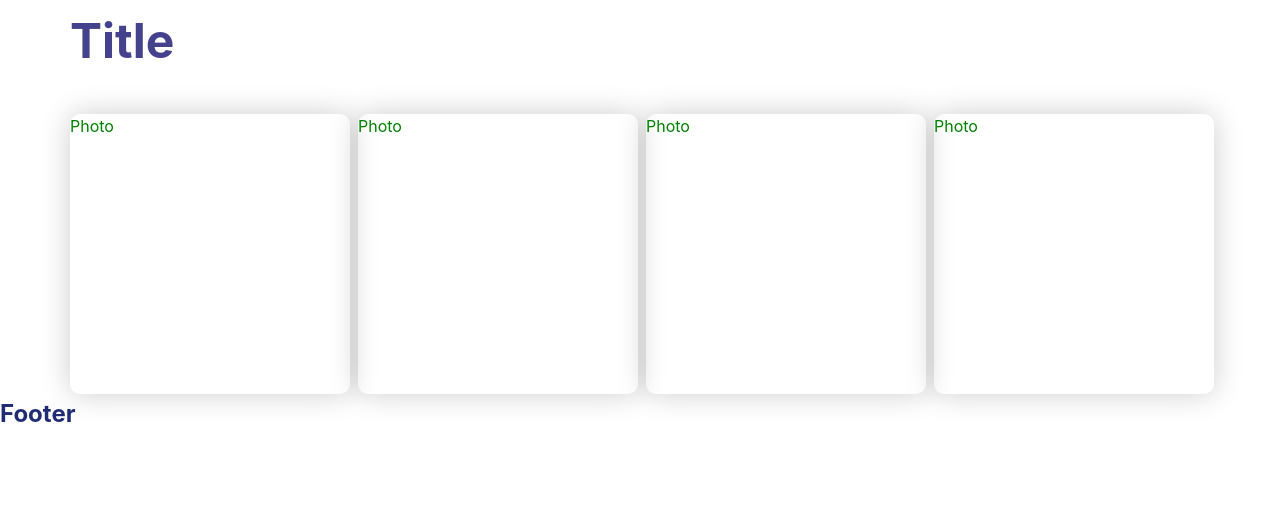
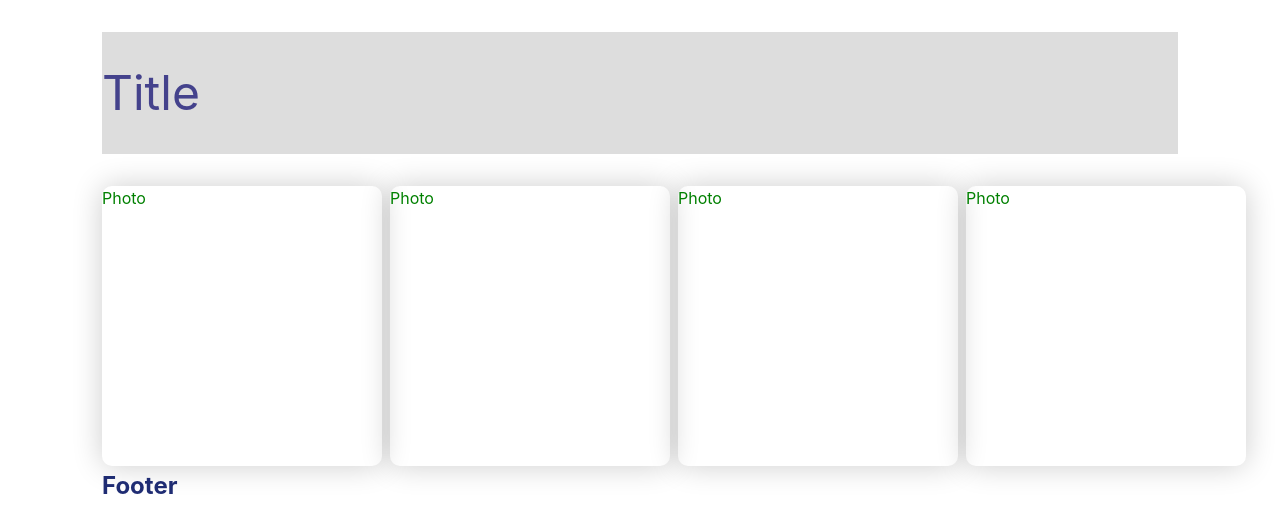
Before and after one commit to jjunior96/portfolio-test, a Gatsby site: page / in a window 1280 px wide. Built offline with nearby package versions, Linux system fonts and the light colour scheme; Gatsby itself is replaced by a stand-in of ours.

Commit message:
chore: refatoration Layout

```diff
--- a/src/components/Header/index.js
+++ b/src/components/Header/index.js
@@ -1,10 +1,12 @@
 import React from 'react';
+
+import HeaderTitle from '../HeaderTitle';
 
 import * as S from './styled';
 
 const Header = () => (
   <S.HeaderWrapper>
-    <S.HeaderTitle>Title</S.HeaderTitle>
+    <HeaderTitle />
   </S.HeaderWrapper>
 );
 
--- a/src/components/Header/styled.js
+++ b/src/components/Header/styled.js
@@ -1,12 +1,9 @@
 import styled from 'styled-components';
 
 export const HeaderWrapper = styled.header`
-  /* margin-left: 30rem; */
-  margin: 0 auto;
-  max-width: 1140px;
+  display: flex;
+  justify-content: space-between;
+  padding: 20px 0;
+  background: #ddd;
+  align-items: center;
 `;
-
-export const HeaderTitle = styled.h1`
-  font-size: 3rem;
-  color: #44428c;
-`;
--- a/src/components/Layout/styled.js
+++ b/src/components/Layout/styled.js
@@ -1,3 +1,11 @@
 import styled from 'styled-components';
 
-export const LayoutWrapper = styled.section``;
+export const LayoutWrapper = styled.section`
+  padding: 32px;
+  max-width: 1140px;
+  margin: 0 auto;
+
+  img {
+    max-width: 100%;
+  }
+`;
--- a/src/pages/index.js
+++ b/src/pages/index.js
@@ -5,17 +5,15 @@ import Layout from '../components/Layout';
 import Galery from '../components/Galery';
 import SEO from '../components/seo';
 
-const IndexPage = () => {
+const IndexPage = ({ Photos }) => {
   return (
-    <>
     <Layout>
       <SEO title="Home" />
       <Helmet>
         <title>Home</title>
       </Helmet>
-        <Galery />
+      <Galery>{Photos}</Galery>
     </Layout>
-    </>
   );
 };
 
--- a/src/styles/global.js
+++ b/src/styles/global.js
@@ -15,9 +15,11 @@ const GlobalStyle = createGlobalStyle`
     outline: 0;
     box-sizing: border-box;
   }
+
   html, body, #root {
     height: 100%;
   }
+
   body {
     background: #fff;
     color: #1F2C73;
```
Lines whose indentation alone changed are shown as unchanged.
